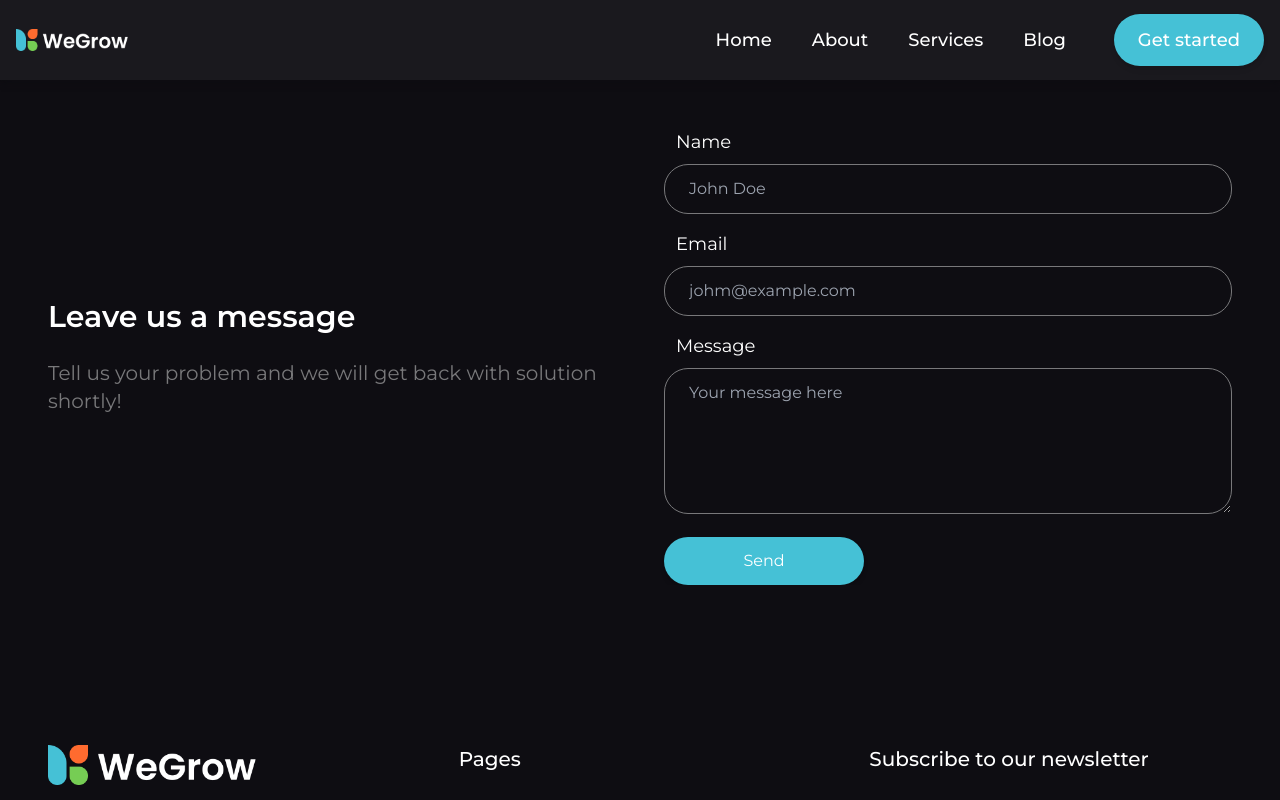
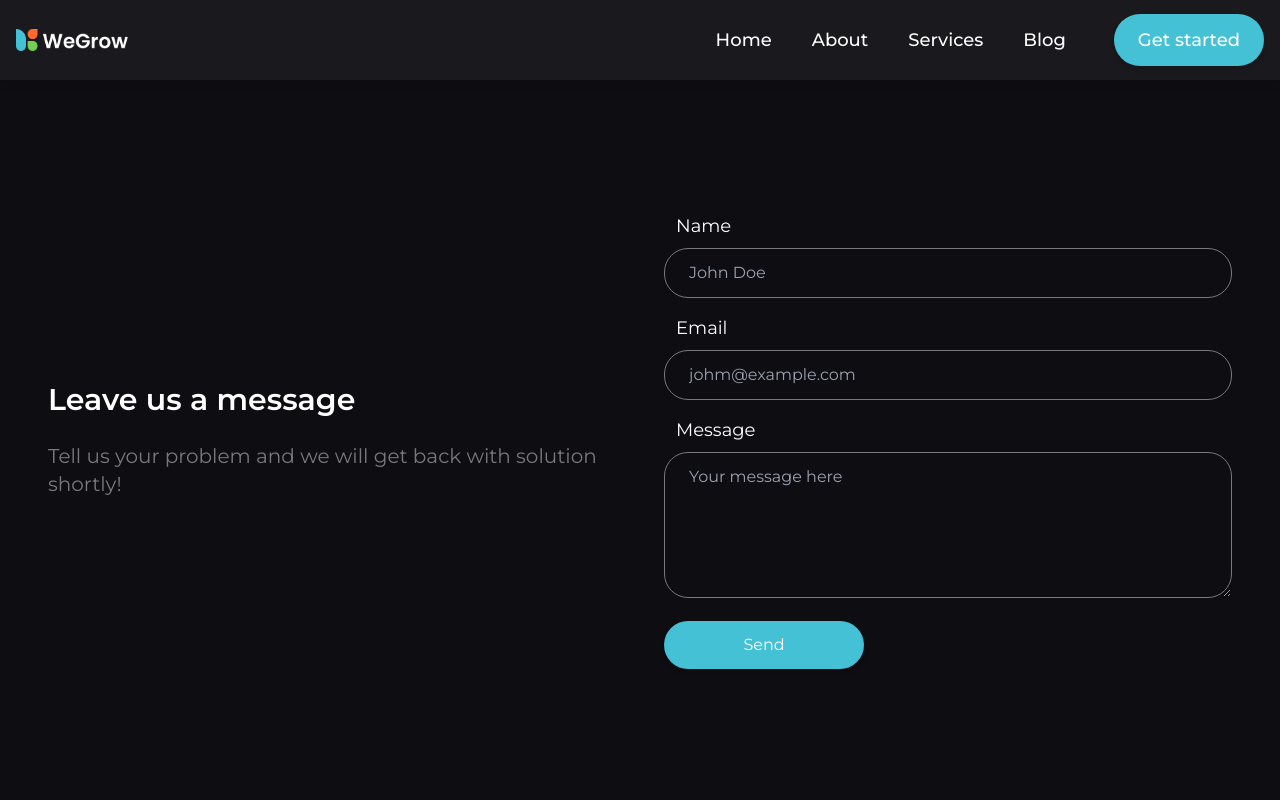
Before and after one commit to natalie-maks/marketing-landing-react-next, a Next.js app: page /contact in a window 1280 px wide. Shown: the top 800 px of the page. Built offline with nearby package versions, Linux system fonts and the light colour scheme.

Commit message:
Changed height on contact page

```diff
--- a/pages/contact.js
+++ b/pages/contact.js
@@ -34,15 +34,15 @@ const contact = () => {
         whileInView={{ opacity: 1 }}
         transition={{ duration: 0.3, delay: 0.5, ease: "easeInOut", type: "tween" }}
         viewport={{ once: true }}
-        className="grid lg:grid-cols-2 gap-x-12"
+        className="grid lg:grid-cols-2 gap-x-12 items-center min-h-fullScreen"
       >
-        <div className="self-center">
-          <h1 className="mt-12 mb-6 text-3xl font-semibold">Leave us a message</h1>
+        <div>
+          <h1 className="mb-6 text-3xl font-semibold">Leave us a message</h1>
           <p className="text-xl">
             Tell us your problem and we will get back with solution shortly!
           </p>
         </div>
-        <form onSubmit={handleMessageSubmit} className="max-w-[600px] mt-12">
+        <form onSubmit={handleMessageSubmit} className="max-w-[600px]">
           <FormLabel title={"Name"} forBlock={"name"} />
           <FormInput type={"text"} id={"name"} placeholder={"John Doe"} />
           <FormLabel title={"Email"} forBlock={"email"} />
--- a/tailwind.config.js
+++ b/tailwind.config.js
@@ -26,6 +26,9 @@ module.exports = {
       gridTemplateRows: {
         11: "repeat(11, minmax(0, 1fr))",
       },
+      minHeight: {
+        fullScreen: "calc(100vh - 80px)",
+      },
     },
   },
   plugins: [],
```
